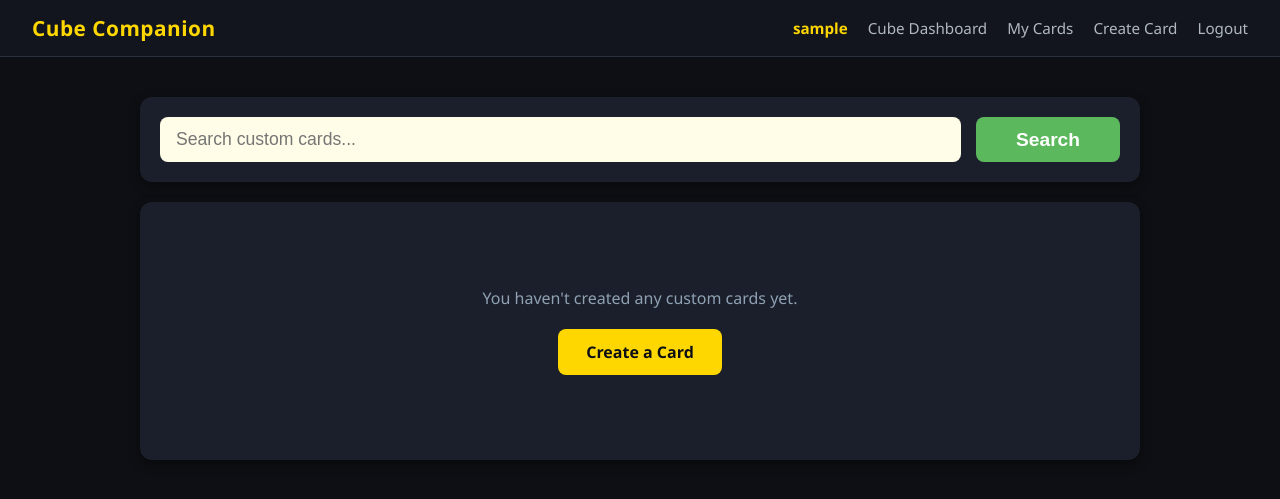
After one commit to vin-corp/cube-companion, a Flask app: page /my_cards in a window 1280 px wide. The commit adds this page. Shown: the top 499 px of the page. Run offline with Flask 3, Linux system fonts and the light colour scheme; the visitor is signed in with stand-in values (Sample User, id 1); data that the repository does not hold is empty.

Commit message:
Added custom card dashboard (SCRUM-51)

```diff
--- a/app/routes.py
+++ b/app/routes.py
@@ -283,3 +283,12 @@ def create_card():
         return redirect(url_for('main.create_card'))
 
     return render_template('create_card.html')
+
+@main.route("/my_cards")
+@login_required
+def my_cards():
+    # Fetch all custom cards created by the currently logged-in user
+    user_cards = CustomCard.query.filter_by(user_id=current_user.id).all()
+
+    # Render the template and pass the cards to it
+    return render_template("my_cards.html", custom_cards=user_cards)
--- a/app/static/style.css
+++ b/app/static/style.css
@@ -630,3 +630,183 @@ a:hover { text-decoration: underline; }
     .btn-green-upload:hover {
         background-color: #00aa00;
     }
+
+    /* ── Custom Cards Dashboard ── */
+.custom-cards-wrapper {
+    max-width: 1000px;
+    margin: 0 auto;
+    display: flex;
+    flex-direction: column;
+    gap: 20px;
+}
+
+/* Search Bar */
+.search-bar-container {
+    background: #1a1f2b;
+    padding: 20px;
+    border-radius: 12px;
+    display: flex;
+    gap: 15px;
+    box-shadow: 0 4px 12px rgba(0,0,0,0.4);
+}
+
+.search-bar-container input {
+    flex-grow: 1;
+    background: #fffde7; /* Matches the pale yellow input in mockup */
+    border: none;
+    border-radius: 8px;
+    padding: 12px 16px;
+    font-size: 1.1rem;
+    color: #000;
+    outline: none;
+}
+
+.btn-green-search {
+    background-color: #5cb85c;
+    color: white;
+    border: none;
+    border-radius: 8px;
+    padding: 0 40px;
+    font-size: 1.2rem;
+    font-weight: bold;
+    cursor: pointer;
+    transition: opacity 0.2s;
+}
+
+.btn-green-search:hover {
+    opacity: 0.9;
+}
+
+/* Main Cards Container */
+.custom-cards-box {
+    background: #1a1f2b;
+    border-radius: 12px;
+    padding: 25px;
+    box-shadow: 0 4px 12px rgba(0,0,0,0.4);
+    display: flex;
+    flex-direction: column;
+    gap: 25px;
+}
+
+.card-divider {
+    border: none;
+    border-top: 2px solid #2a2f3d;
+    margin: 0;
+}
+
+/* Individual Card Layout */
+.list-card {
+    display: flex;
+    gap: 25px;
+    height: 320px; /* Fixed height to enforce scrolling on long text */
+}
+
+/* Card Image */
+.list-card-img {
+    flex-shrink: 0;
+    display: flex;
+    align-items: center;
+}
+
+.list-card-img img {
+    width: 220px;
+    border-radius: 12px;
+    box-shadow: 0 4px 10px rgba(0,0,0,0.6);
+    object-fit: cover;
+}
+
+.img-placeholder {
+    width: 220px;
+    height: 308px;
+    background: #0d0f14;
+    border: 2px dashed #4a5568;
+    border-radius: 12px;
+    display: flex;
+    align-items: center;
+    justify-content: center;
+    color: #4a5568;
+}
+
+/* Card Content Area */
+.list-card-body {
+    flex-grow: 1;
+    display: flex;
+    flex-direction: column;
+    min-width: 0; /* Prevents flex blowout */
+}
+
+.list-card-header {
+    display: flex;
+    justify-content: space-between;
+    align-items: baseline;
+    border-bottom: 2px solid #4a5568;
+    padding-bottom: 8px;
+    margin-bottom: 8px;
+}
+
+.list-card-title {
+    font-size: 1.8rem;
+    font-weight: bold;
+    color: #ffffff;
+}
+
+.list-card-mana {
+    font-size: 1.8rem;
+    color: #ffffff;
+}
+
+.list-card-subheader {
+    display: flex;
+    justify-content: space-between;
+    font-size: 1.1rem;
+    color: #b0b8c1;
+    margin-bottom: 15px;
+}
+
+/* Rules Text with Custom Scrollbar */
+.list-card-text {
+    flex-grow: 1;
+    color: #e6e6e6;
+    font-size: 0.95rem;
+    line-height: 1.5;
+    white-space: pre-wrap; /* Preserves line breaks from textarea */
+    overflow-y: auto;
+    padding-right: 15px; /* Room for scrollbar */
+}
+
+.list-card-text::-webkit-scrollbar {
+    width: 8px;
+}
+
+.list-card-text::-webkit-scrollbar-track {
+    background: #0d0f14;
+    border-radius: 4px;
+}
+
+.list-card-text::-webkit-scrollbar-thumb {
+    background: #4a5568;
+    border-radius: 4px;
+}
+
+/* Card Footer & Buttons */
+.list-card-footer {
+    display: flex;
+    justify-content: space-between;
+    align-items: flex-end;
+    margin-top: 15px;
+    padding-top: 15px;
+}
+
+.list-card-cubes {
+    color: #4a5568;
+    font-size: 0.9rem;
+    max-width: 40%;
+    white-space: nowrap;
+    overflow: hidden;
+    text-overflow: ellipsis;
+}
+
+.list-card-actions {
+    display: flex;
+    gap: 12px;
+}
--- a/app/templates/base.html
+++ b/app/templates/base.html
@@ -12,7 +12,8 @@
             <div class="nav-links">
                 {% if current_user.is_authenticated %}
                 <span class="nav-user">{{ current_user.username }}</span>
-                <a href="{{ url_for('main.dashboard') }}">Dashboard</a>
+                <a href="{{ url_for('main.dashboard') }}">Cube Dashboard</a>
+                <a href="{{ url_for('main.my_cards') }}">My Cards</a>
                 <a href="{{ url_for('main.create_card') }}">Create Card</a>
                 <a href="{{ url_for('auth.logout') }}">Logout</a>
                 {% else %}
--- /dev/null
+++ b/app/templates/my_cards.html
@@ -0,0 +1,73 @@
+{% extends "base.html" %}
+
+{% block title %}My Custom Cards - Cube Companion{% endblock %}
+
+{% block content %}
+<div class="custom-cards-wrapper">
+
+    <div class="search-bar-container">
+        <input type="text" id="cardSearch" placeholder="Search custom cards...">
+        <button type="button" class="btn-green-search">Search</button>
+    </div>
+
+    <div class="custom-cards-box">
+        {% if custom_cards %}
+            {% for card in custom_cards %}
+            <div class="list-card">
+
+                <div class="list-card-img">
+                    {% if card.local_image_path %}
+                        <img src="{{ url_for('static', filename=card.local_image_path) }}" alt="{{ card.name }}">
+                    {% else %}
+                        <div class="img-placeholder">No Image</div>
+                    {% endif %}
+                </div>
+
+                <div class="list-card-body">
+
+                    <div class="list-card-header">
+                        <div class="list-card-title">{{ card.name }}</div>
+                        <div class="list-card-mana">{{ card.mana_cost }}</div>
+                    </div>
+
+                    <div class="list-card-subheader">
+                        <div class="list-card-type">{{ card.type_line }}</div>
+                        <div class="list-card-pt">
+                            {% if card.power or card.toughness %}
+                                {{ card.power }}/{{ card.toughness }}
+                            {% endif %}
+                        </div>
+                    </div>
+
+                    <div class="list-card-text">
+                        {{ card.text_box }}
+                    </div>
+
+                    <div class="list-card-footer">
+                        <div class="list-card-cubes">
+                            Part of cubes: Cube 1, Cube 2...
+                        </div>
+                        <div class="list-card-actions">
+                            <button class="btn btn-danger">Remove Card</button>
+                            <button class="btn btn-secondary">Edit Card</button>
+                            <button class="btn btn-secondary">Add to Cube</button>
+                        </div>
+                    </div>
+
+                </div>
+            </div>
+
+            {% if not loop.last %}
+            <hr class="card-divider">
+            {% endif %}
+
+            {% endfor %}
+        {% else %}
+            <div class="empty-state">
+                <p>You haven't created any custom cards yet.</p>
+                <a href="{{ url_for('main.create_card') }}" class="btn btn-primary">Create a Card</a>
+            </div>
+        {% endif %}
+    </div>
+</div>
+{% endblock %}
```
